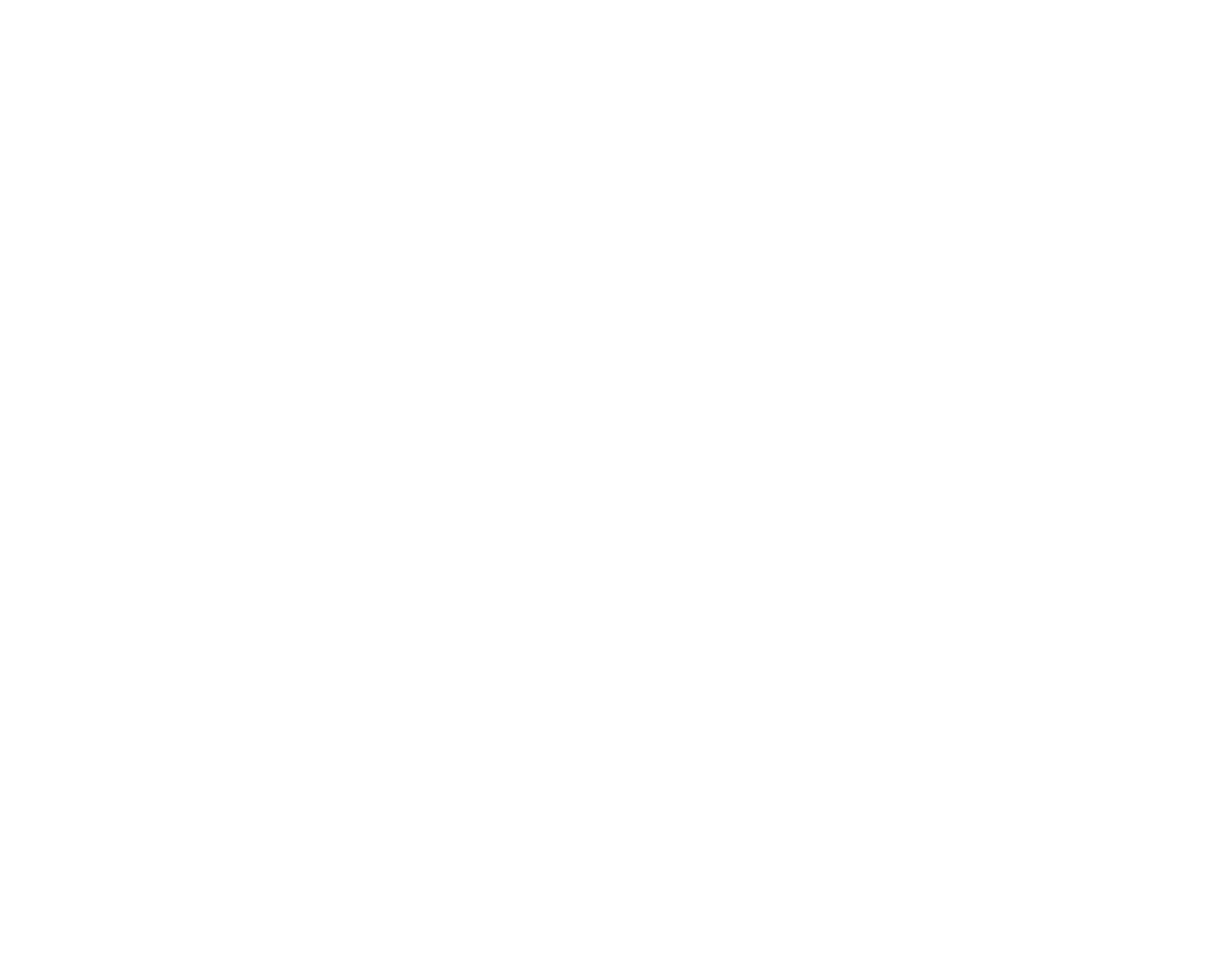
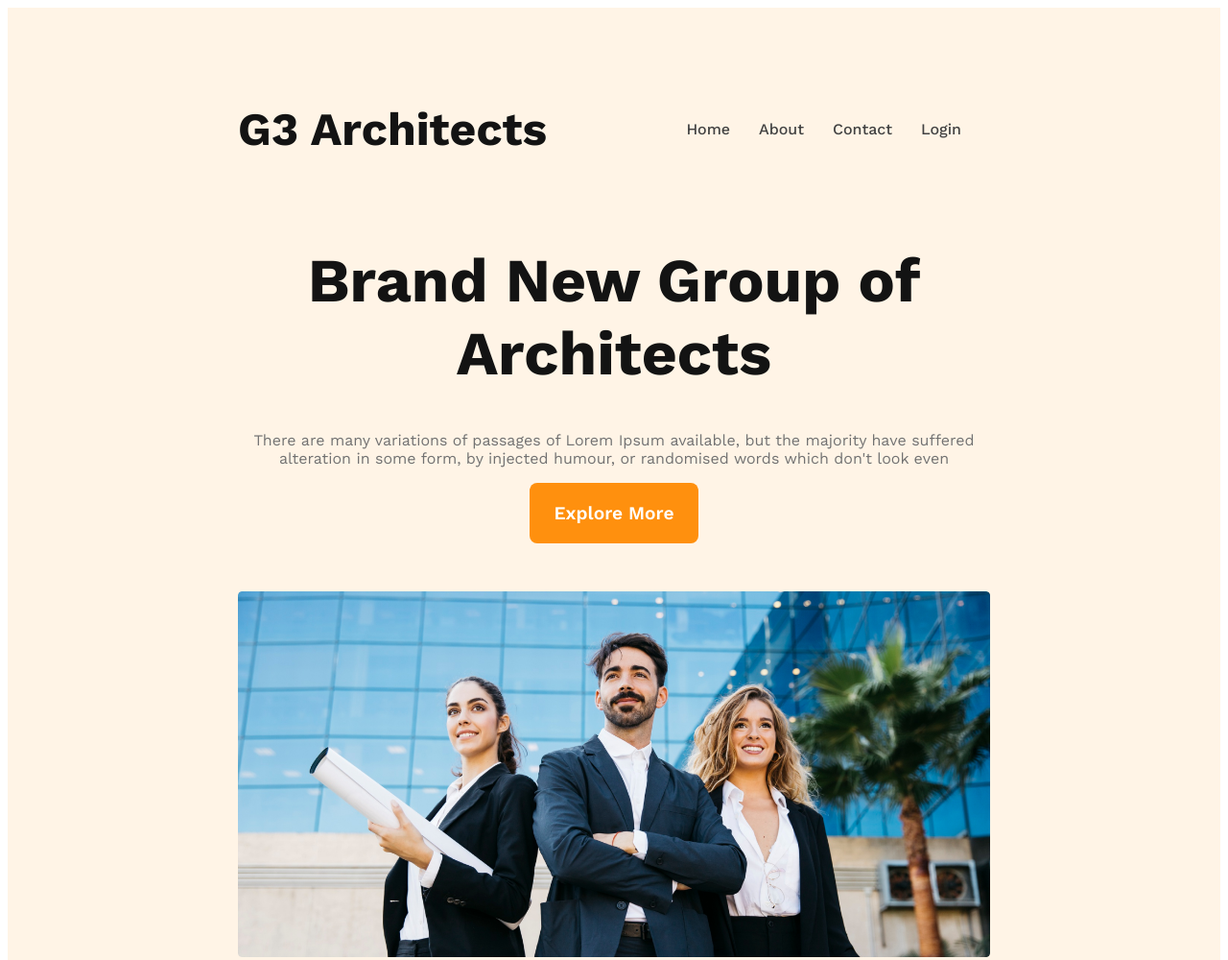
Before and after one commit to Raisul2023/g3-architects, a plain HTML site: page index.html in a window 1280 px wide. Shown: the top 1000 px of the page at 96% size. Before the commit the page ends 800 px from the top, so only its background shows below. Drawn offline with nearby package versions, Linux system fonts and the light colour scheme.

Commit message:
navbar and banner section

```diff
--- a/index.html
+++ b/index.html
@@ -7,6 +7,35 @@
     <link rel="stylesheet" href="style.css">
 </head>
 <body>
+    <header>
+        <nav>
+            <h3 class="nav-title">G3 Architects</h3>
+            <ul>
+                <li><a href="">Home</a></li>
+                <li><a href="">About</a></li>
+                <li><a href="">Contact</a></li>
+                <li><a href="">Login</a></li>
+            </ul>
+        </nav>
+        <div class="banner">
+            <div class="banner-content">
+                <h1 class="banner-title">Brand New Group of Architects
+                </h1>
+                <p class="banner-des">
+                    There are many variations of passages of Lorem Ipsum available, but the majority have suffered alteration in some form, by injected humour, or randomised words which don't look even
+                </p>
+                <button class="btn-primary">
+                    Explore More
+                </button>
+            </div>
+            <img src="./images/banner.png" alt="">
+        </div>
+    </header>
+    <main>
 
+    </main>
+    <footer>
+
+    </footer>
 </body>
 </html>
--- a/style.css
+++ b/style.css
@@ -0,0 +1,95 @@
+/* work sans font from google fonts */
+
+@import url('https://fonts.googleapis.com/css2?family=Lato:wght@400;700;900&family=Open+Sans:wght@400;700;800&family=Poppins&family=Work+Sans:wght@400;500;600;700;800&display=swap');
+
+* {
+    font-family: 'Lato', sans-serif;
+    font-family: 'Open Sans', sans-serif;
+    font-family: 'Poppins', sans-serif;
+    font-family: 'Work Sans', sans-serif;
+}
+
+/* header style */
+header {
+    background: rgba(255, 144, 14, 0.10);
+    padding: 50px 240px;
+}
+nav {
+    display: flex;
+    justify-content: space-between;
+    align-items: center;
+}
+.nav-title {
+    font-size: 3rem;
+    font-weight: 700;
+    color: #131313;
+}
+nav > ul {
+    display: flex;
+    justify-content: space-around;
+}
+nav li {
+    list-style: none;
+    font-weight: 500;
+    font-size: 1rem;
+    margin-right: 30px;
+}
+nav li a {
+    text-decoration: none;
+    color: #424242;
+}
+/* banner style */
+.banner-content {
+    max-width: 800px;
+    text-align: center;
+    margin: 0 auto;
+}
+.banner-title {
+    color: #131313;
+    font-size: 4rem;
+    font-weight: 700;
+
+}
+.banner-des {
+    color: #727272;
+    font-size: 1rem;
+    font-weight: 400;
+}
+.btn-primary {
+    border-radius: 8px;
+    color: #FFF;
+    background: #FF900E;
+    padding: 20px 25px;
+    border: none;
+    font-size: 1.2rem;
+    font-weight: 600;
+    cursor: pointer;
+}
+.banner img {
+    width: 100%;
+    margin-top: 50px;
+}
+
+
+
+
+
+/* responsive media query */
+
+@media screen and (max-width: 576px) {
+    header {
+        padding: 20px;
+    }
+    nav {
+        flex-direction: column;
+    }
+}
+
+@media screen and (min-width:576px) and (max-width:960px) {
+    nav {
+        flex-direction: column;
+    }
+    header {
+        padding: 50px;
+    }
+}
```
